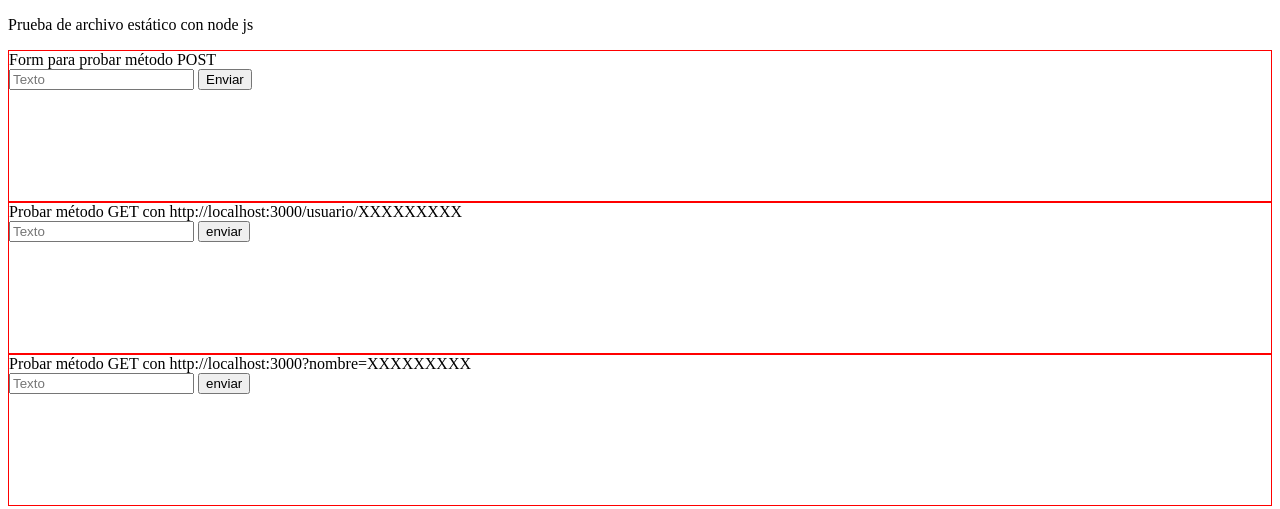
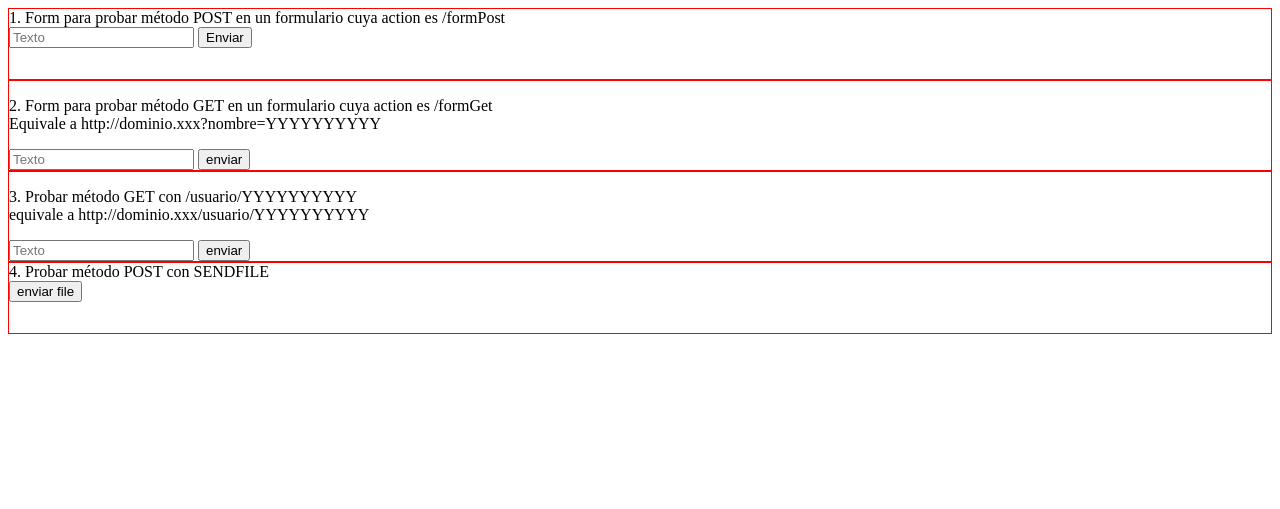
Before and after one commit to vgrusz/pruebanodejs, a website: page public/index.html in a window 1280 px wide. Drawn offline with Linux system fonts and the light colour scheme.

Commit message:
A ver si funciona...

```diff
--- a/borrame.css
+++ /dev/null
@@ -1,3 +0,0 @@
-.container {
-
-    font-weight: bold;  }
--- a/public/index.html
+++ b/public/index.html
@@ -8,22 +8,40 @@
   <style>
     .contenedor {
       border: 1px solid red;
-      height: 150px;
+      min-height: 70px;
     }
   </style>
 
   <body>
-    <p>Prueba de archivo estático con node js</p>
     <div class="contenedor">
-      Form para probar método POST
-      <form action="/form" , method="POST">
+      1. Form para probar método POST en un formulario cuya action es /formPost
+      <form action="/formPost" , method="POST">
         <input type="text" , name="inputDePrueba" , placeholder="Texto" />
         <input type="submit" , value="Enviar" />
       </form>
     </div>
 
     <div class="contenedor">
-      Probar método GET con http://localhost:3000/usuario/XXXXXXXXX
+      <p>
+        2. Form para probar método GET en un formulario cuya action es /formGet
+        <br />
+        Equivale a http://dominio.xxx?nombre=YYYYYYYYYY
+      </p>
+
+      <div>
+        <form action="/formGet" , method="GET">
+          <input type="text" , name="nombre" , placeholder="Texto" />
+          <input type="submit" , value="enviar" />
+        </form>
+      </div>
+    </div>
+
+    <div class="contenedor">
+      <p>
+        3. Probar método GET con /usuario/YYYYYYYYYY
+        <br />
+        equivale a http://dominio.xxx/usuario/YYYYYYYYYY
+      </p>
       <div>
         <input
           id="inputId"
@@ -39,29 +57,17 @@
           ,
           value="enviar"
           ,
-          onclick="{window.location='/usuario/'+document.getElementById('inputId').value; console.log(document.getElementById('inputId').value)}"
+          onclick="{window.location='/usuario/'+document.getElementById('inputId').value;}"
         />
       </div>
     </div>
+
     <div class="contenedor">
-      Probar método GET con http://localhost:3000?nombre=XXXXXXXXX
+      4. Probar método POST con SENDFILE
       <div>
-        <input
-          id="inputId2"
-          ,
-          type="text"
-          ,
-          name="inputDePruebaGet2"
-          ,
-          placeholder="Texto"
-        />
-        <input
-          type="button"
-          ,
-          value="enviar"
-          ,
-          onclick="{window.location='/usuario?nombre='+document.getElementById('inputId2').value; console.log(document.getElementById('inputId').value)}"
-        />
+        <form action="/file" method="post">
+          <input type="submit" , value="enviar file" />
+        </form>
       </div>
     </div>
   </body>
```
Also changed, not shown: data.html (deleted, +0 -11 lines), index.js (+14 -4 lines).
